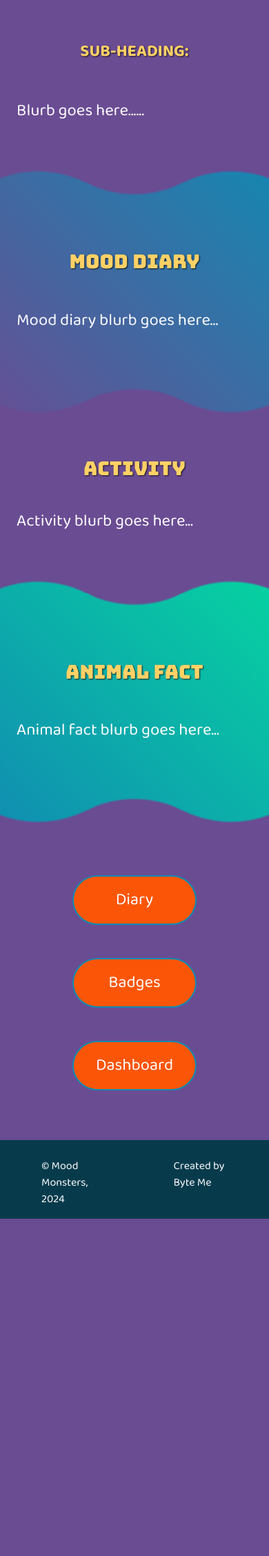
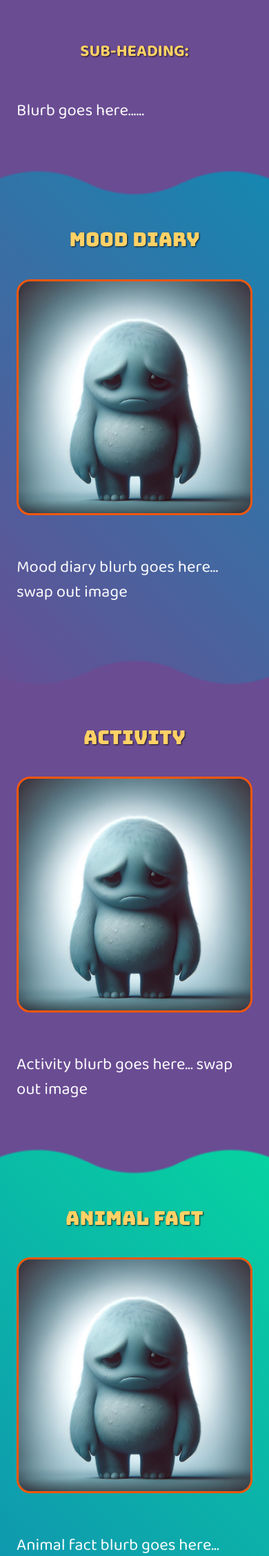
Before and after one commit to CallyKilduff123/mood_monsters, a Flask app: page /sad_page/1 in a window 390 px wide. Shown: the part 987-3243 px from the top of the page at 69% size. Before the commit the page ends 2754 px from the top, so only its background shows below. Run offline with Flask 3, Linux system fonts and the light colour scheme; some libraries are stand-ins or nearby versions.

Commit message:
further styling of pages for small screen

```diff
--- a/application/static/css/styles.css
+++ b/application/static/css/styles.css
@@ -407,3 +407,15 @@ label {
 	position: relative;
 	left: calc(0.5vw - 50px);
 }
+
+/* ------ MEDIA QUERIES ------ */
+
+/* adjust padding on smaller screens */
+
+
+@media (max-width: 576px) {
+    .container-fluid {
+        padding-top: 0;
+        padding-bottom: 0;
+    }
+}
--- a/application/templates/1_home.html
+++ b/application/templates/1_home.html
@@ -31,7 +31,7 @@
     </div>
 </div>
 <!-- How Does It Work Section (Wave Top & Wave Bottom) -->
-<div class="container-fluid wave-top-bottom gradient-colour-2 pt-5 pb-2 mb-2">
+<div class="container-fluid wave-top-bottom gradient-colour-2 pt-5 pb-4 mb-2">
     <div class="container pb-5">
         <div class="row justify-content-center py-5">
             <div class="col-lg-10 py-5">
@@ -88,10 +88,10 @@
     <div class="d-flex justify-content-center align-items-center">
             <div class="col-lg-10 mt-5 pt-5 text-center">
                 <!-- button -->
-                <div class="btn btn-primary rounded-pill border-2 mx-4 px-5 py-3 fs-5 fixed-width">
+                <div class="btn btn-primary rounded-pill border-2 mx-4 my-1 px-5 py-3 fs-5 fixed-width">
                     <a href="/login">Login</a>
                 </div>
-                <div class="btn btn-primary rounded-pill border-2 mx-4 px-5 py-3 fs-5 fixed-width">
+                <div class="btn btn-primary rounded-pill border-2 mx-4 my-1 px-5 py-3 fs-5 fixed-width">
                     <a href="/register">Register</a>
                 </div>
             </div>
--- a/application/templates/6_sad_page.html
+++ b/application/templates/6_sad_page.html
@@ -35,13 +35,19 @@
 </div>
 
 <!-- Mood Diary Section (Wave Top & Wave Bottom) -->
-<div class="container-fluid wave-top-bottom gradient-colour-2 pt-5 pb-2 mb-2">
+<div class="container-fluid wave-top-bottom gradient-colour-2 pt-3 pb-2 mb-2">
     <div class="container pb-5">
         <div class="row justify-content-center py-5">
             <div class="col-lg-10 py-5">
                 <h1 class="text-center p-4 titles colour-2">Mood Diary</h1>
-                <div class="pt-2">
-                    <p class="colour-light">Mood diary blurb goes here...</p>
+                <div class="row justify-content-center">
+                <!-- Mood Diary Image -->
+                    <div class="col-lg-4 col-md-6 pt-2">
+                        <img class="img-fluid rounded border custom-border mb-5" src="/static/images/2_sad_monster.jpeg" alt="Sad Monster">
+                    </div>
+                    <div>
+                        <p class="colour-light">Mood diary blurb goes here... swap out image</p>
+                    </div>
                 </div>
             </div>
         </div>
@@ -51,25 +57,37 @@
 <!-- Activity Section (No Wave) -->
 <div class="container-fluid pb-0">
     <div class="container">
-        <div class="row justify-content-center pt-1">
+        <div class="row justify-content-center">
             <div class="col-lg-10">
-                <h1 class="text-center titles colour-2">Activity</h1>
-                <div class="pt-4">
-                    <p class="colour-light">Activity blurb goes here...</p>
+                <h1 class="text-center pb-4 titles colour-2">Activity</h1>
+                <div class="row justify-content-center">
+                <!-- Activity Image -->
+                    <div class="col-lg-4 col-md-6 pt-2">
+                        <img class="img-fluid rounded border custom-border mb-5" src="/static/images/2_sad_monster.jpeg" alt="Sad Monster">
+                    </div>
+                    <div>
+                        <p class="colour-light">Activity blurb goes here... swap out image</p>
+                    </div>
                 </div>
             </div>
         </div>
     </div>
 </div>
 
-<!-- Animal Fact (Wave Top & Wave Bottom) -->
-<div class="container-fluid wave-top-bottom gradient-colour-1 pt-5 pb-2">
+<!-- Mood Diary Section (Wave Top & Wave Bottom) -->
+<div class="container-fluid wave-top-bottom gradient-colour-1 pt-3 pb-2 mb-2">
     <div class="container pb-5">
         <div class="row justify-content-center py-5">
             <div class="col-lg-10 py-5">
                 <h1 class="text-center p-4 titles colour-2">Animal Fact</h1>
-                <div class="pt-2">
-                    <p class="colour-light">Animal fact blurb goes here...</p>
+                <div class="row justify-content-center">
+                <!-- Animal Fact Image -->
+                    <div class="col-lg-4 col-md-6 pt-2">
+                        <img class="img-fluid rounded border custom-border mb-5" src="/static/images/2_sad_monster.jpeg" alt="Sad Monster">
+                    </div>
+                    <div>
+                        <p class="colour-light">Animal fact blurb goes here... swap out image or delete if text only</p>
+                    </div>
                 </div>
             </div>
         </div>
@@ -81,13 +99,13 @@
     <div class="d-flex justify-content-center align-items-center">
         <div class="col-lg-10 text-center">
             <!-- buttons -->
-            <div class="btn btn-primary rounded-pill border-2 m-4 px-5 py-3 fs-5 fixed-width">
+            <div class="btn btn-primary rounded-pill border-2 m-1 px-5 py-3 fs-5 fixed-width">
                 <a href="#">Diary</a>
             </div>
-            <div class="btn btn-primary rounded-pill border-2 m-4 px-5 py-3 fs-5 fixed-width">
+            <div class="btn btn-primary rounded-pill border-2 m-1 px-5 py-3 fs-5 fixed-width">
                 <a href="#">Badges</a>
             </div>
-            <div class="btn btn-primary rounded-pill border-2 m-4 px-5 py-3 fs-5 fixed-width">
+            <div class="btn btn-primary rounded-pill border-2 m-1 px-5 py-3 fs-5 fixed-width">
                 <a href="#">Dashboard</a>
             </div>
         </div>
```
